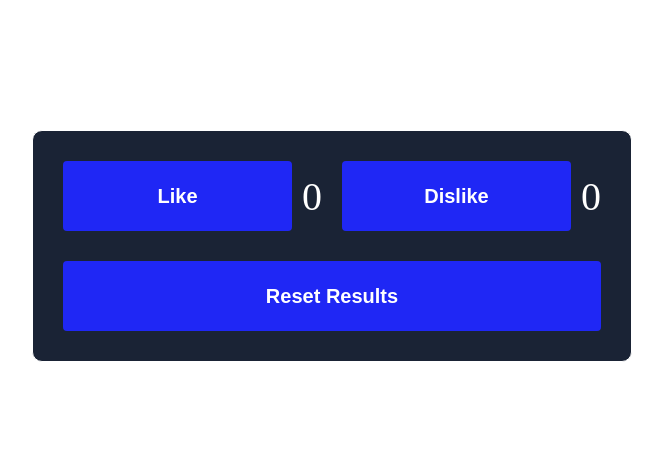
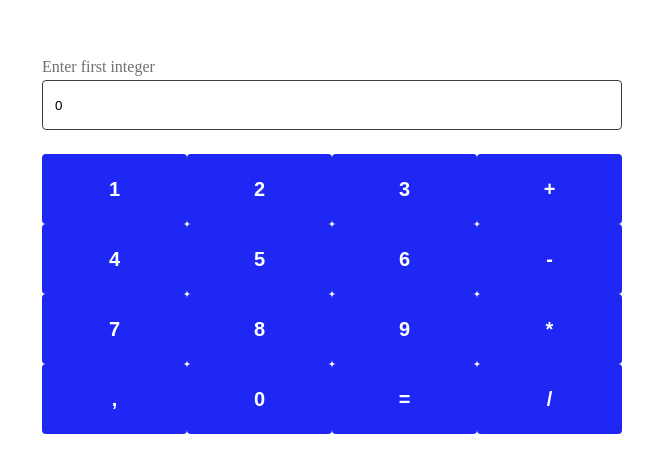
Before and after one commit to MukhlisHasanov/react-redux, a React (Vite) app: page / in a window 1280 px wide. Shown: the part 154-626 px from the top of the page, without its empty margins (308-971 px from the left). Built offline with nearby package versions, Linux system fonts and the light colour scheme.

Commit message:
add calc project

```diff
--- a/src/App.tsx
+++ b/src/App.tsx
@@ -6,6 +6,7 @@ import Homework_16 from "homeworks/Homework_16/Homework_16"
 
 // LESSONS
 import Lesson_16 from "lessons/Lesson_16/Lesson_16"
+import ProjectCalc from "homeworks/ProjectCalc/ProjectCalc"
 
 //CONSULTATIONS
 
@@ -15,7 +16,8 @@ function App() {
       <GlobalStyles />
       {/* HOMEWORKS */}
       {/* <Homework_15 /> */}
-      <Homework_16 />
+      {/* <Homework_16 /> */}
+      <ProjectCalc />
       {/* // LESSONS */}
       {/* <Lesson_16 /> */}
       {/* //CONSULTATIONS */}
--- a/src/components/Input/types.ts
+++ b/src/components/Input/types.ts
@@ -8,6 +8,6 @@ export interface InputProps {
   label?: string;
   disabled?: boolean;
   error?: undefined | string;
-  value?: string;
+  value?: string | number;
   onChange?: (event: ChangeEvent<HTMLInputElement>) => void;
 }
--- /dev/null
+++ b/src/homeworks/ProjectCalc/ProjectCalc.tsx
@@ -0,0 +1,70 @@
+import Button from "components/Button/Button"
+import { PageWrapper, ComponentControl, ButtonControl } from "./styles"
+import Input from "components/Input/Input"
+import { useDispatch } from "react-redux"
+import { useState } from "react"
+import { calcSlice } from "store/redux/calc/calcSlice"
+
+function ProjectCalc() {
+  // const [country, setCountry] = useState<string>("");
+  // const onInputCountry = (event: React.ChangeEvent<HTMLInputElement>): void => {
+  //   setCountry(event.target.value);
+  // };
+  const one = 1
+  const two = 2
+
+  const [inputValue, setInputValue] = useState(0) // Храним значение из input
+  const dispatch = useDispatch()
+
+  const handleInputChange = (event: React.ChangeEvent<HTMLInputElement>) => {
+    setInputValue(Number(event.target.value)) // Обновляем значение
+  }
+
+  const handleAdd1 = () => {
+    dispatch(calcSlice.actions.plus(one))
+    setInputValue(one)
+    // Передаем значение в action
+  }
+
+  const handleAdd2 = () => {
+    dispatch(calcSlice.actions.plus(two))
+    setInputValue(two)
+    // Передаем значение в action
+  }
+
+  return (
+    <PageWrapper>
+      <ComponentControl>
+        <Input
+          id=""
+          name="firstInput"
+          placeholder=""
+          label="Enter first integer"
+          value={inputValue}
+          onChange={handleInputChange}
+        />
+
+        <ButtonControl>
+          <Button name="1" onClick={handleAdd1} />
+          <Button name="2" onClick={handleAdd2}/>
+          <Button name="3" />
+          <Button name="+" />
+          <Button name="4" />
+          <Button name="5" />
+          <Button name="6" />
+          <Button name="-" />
+          <Button name="7" />
+          <Button name="8" />
+          <Button name="9" />
+          <Button name="*" />
+          <Button name="," />
+          <Button name="0" />
+          <Button name="=" />
+          <Button name="/" />
+        </ButtonControl>
+      </ComponentControl>
+    </PageWrapper>
+  )
+}
+
+export default ProjectCalc
--- /dev/null
+++ b/src/homeworks/ProjectCalc/styles.ts
@@ -0,0 +1,26 @@
+import styled from "@emotion/styled"
+
+export const PageWrapper = styled.div`
+  display: flex;
+  flex-direction: column;
+  flex: 1;
+  justify-content: center;
+  align-items: center;
+`
+
+export const ComponentControl = styled.div`
+  width: 600px;
+  gap: 4px;
+  padding: 10px;
+`
+export const ButtonControl = styled.div`
+  display: grid;
+  grid-template-columns: repeat(4, 1fr);
+  justify-content: space-between;
+  margin-top: 20px;
+  padding: 0;
+  cursor: pointer;
+  @media (max-width: 1px) {
+    grid-template-columns: repeat(2, 1fr);
+  }
+`
--- /dev/null
+++ b/src/store/redux/calc/calcSlice.ts
@@ -0,0 +1,18 @@
+import { createAppSlice } from "store/createAppSlice"
+import { CalcSliceInitialState } from "./types"
+
+const calcInitialState: CalcSliceInitialState = {
+  calc: 0,
+}
+
+export const calcSlice = createAppSlice({
+  name: "CALC",
+  initialState: calcInitialState,
+  reducers: create => ({
+    plus: create.reducer(
+      (state: CalcSliceInitialState, action: { payload: number }) => {
+        state.calc = state.calc + action.payload
+      },
+    ),
+  }),
+})
--- /dev/null
+++ b/src/store/redux/calc/types.ts
@@ -0,0 +1,4 @@
+export interface CalcSliceInitialState {
+    calc: number
+    firstInput?: number
+  }
--- a/src/store/store.ts
+++ b/src/store/store.ts
@@ -3,10 +3,11 @@ import { combineSlices, configureStore } from "@reduxjs/toolkit"
 
 import { counterSlice } from "store/redux/counter/counterSlice"
 import { feedbackSlice } from "./redux/feedback/feedbackSlice"
+import { calcSlice } from "./redux/calc/calcSlice"
 
 // `combineSlices` automatically combines the reducers using
 // their `reducerPath`s, therefore we no longer need to call `combineReducers`.
-const rootReducer = combineSlices(counterSlice, feedbackSlice)
+const rootReducer = combineSlices(counterSlice, feedbackSlice, calcSlice)
 // Infer the `RootState` type from the root reducer
 export type RootState = ReturnType<typeof rootReducer>
 
```
Also changed, not shown: src/homeworks/ProjectCalc/types.ts (added).
